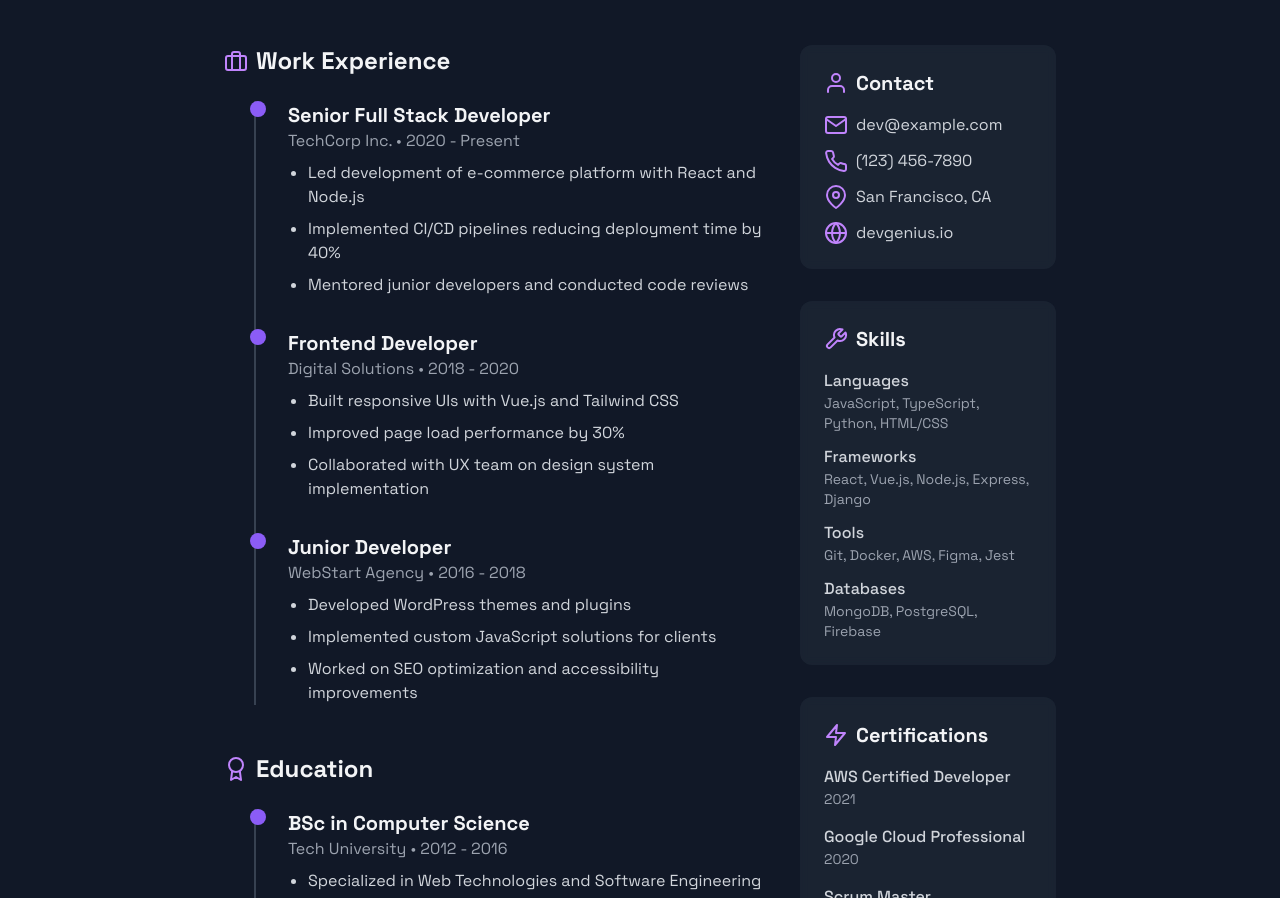
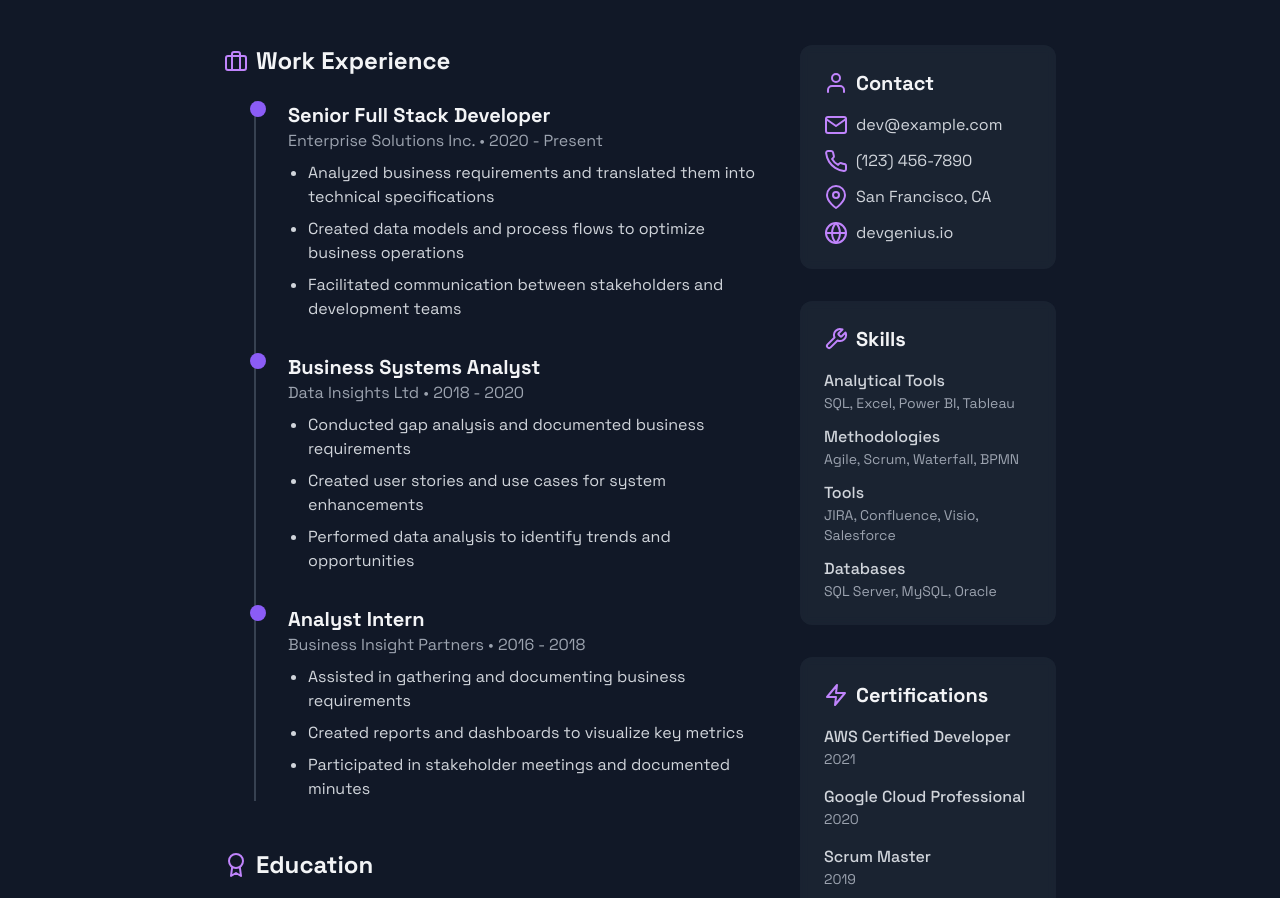
Before and after one commit to Jonjos95/TechnicalPortfolio, a plain HTML site: page resume.html in a window 1280 px wide. Shown: the part 207-1105 px from the top of the page. Drawn offline with nearby package versions, Linux system fonts and the light colour scheme.

Commit message:
Business Analyst

```diff
--- a/resume.html
+++ b/resume.html
@@ -74,8 +74,8 @@
     <main class="pt-32 pb-20 px-4 sm:px-6 lg:px-8 max-w-4xl mx-auto">
         <div class="flex flex-col md:flex-row justify-between items-start md:items-center mb-12">
             <div>
-                <h1 class="text-4xl font-extrabold tracking-tight mb-2 bg-clip-text text-transparent bg-gradient-to-r from-purple-400 to-pink-600">Dev Genius</h1>
-                <p class="text-xl text-gray-300">Full Stack Developer</p>
+                <h1 class="text-4xl font-extrabold tracking-tight mb-2 bg-clip-text text-transparent bg-gradient-to-r from-purple-400 to-pink-600">Business Analyst</h1>
+                <p class="text-xl text-gray-300">Data-Driven Business Analyst</p>
 </div>
             <div class="mt-4 md:mt-0">
                 <a href="#" class="inline-flex items-center px-4 py-2 border border-purple-500 text-purple-400 hover:bg-purple-900 hover:bg-opacity-30 rounded-md font-medium transition duration-300">
@@ -93,29 +93,29 @@
                     <div class="relative pl-16 timeline">
                         <div class="relative mb-8 timeline-item">
                             <h3 class="text-xl font-bold">Senior Full Stack Developer</h3>
-                            <p class="text-gray-400 mb-2">TechCorp Inc. • 2020 - Present</p>
+                    <p class="text-gray-400 mb-2">Enterprise Solutions Inc. • 2020 - Present</p>
                     <ul class="list-disc pl-5 text-gray-300 space-y-2">
-                                <li>Led development of e-commerce platform with React and Node.js</li>
-                                <li>Implemented CI/CD pipelines reducing deployment time by 40%</li>
-                                <li>Mentored junior developers and conducted code reviews</li>
+                        <li>Analyzed business requirements and translated them into technical specifications</li>
+                        <li>Created data models and process flows to optimize business operations</li>
+                        <li>Facilitated communication between stakeholders and development teams</li>
                     </ul>
 </div>
                         <div class="relative mb-8 timeline-item">
-                            <h3 class="text-xl font-bold">Frontend Developer</h3>
-                            <p class="text-gray-400 mb-2">Digital Solutions • 2018 - 2020</p>
+                            <h3 class="text-xl font-bold">Business Systems Analyst</h3>
+                            <p class="text-gray-400 mb-2">Data Insights Ltd • 2018 - 2020</p>
                             <ul class="list-disc pl-5 text-gray-300 space-y-2">
-                                <li>Built responsive UIs with Vue.js and Tailwind CSS</li>
-                                <li>Improved page load performance by 30%</li>
-                                <li>Collaborated with UX team on design system implementation</li>
+                                <li>Conducted gap analysis and documented business requirements</li>
+                                <li>Created user stories and use cases for system enhancements</li>
+                                <li>Performed data analysis to identify trends and opportunities</li>
                             </ul>
 </div>
                         <div class="relative timeline-item">
-                            <h3 class="text-xl font-bold">Junior Developer</h3>
-                            <p class="text-gray-400 mb-2">WebStart Agency • 2016 - 2018</p>
+                            <h3 class="text-xl font-bold">Analyst Intern</h3>
+                            <p class="text-gray-400 mb-2">Business Insight Partners • 2016 - 2018</p>
                             <ul class="list-disc pl-5 text-gray-300 space-y-2">
-                                <li>Developed WordPress themes and plugins</li>
-                                <li>Implemented custom JavaScript solutions for clients</li>
-                                <li>Worked on SEO optimization and accessibility improvements</li>
+                                <li>Assisted in gathering and documenting business requirements</li>
+                                <li>Created reports and dashboards to visualize key metrics</li>
+                                <li>Participated in stakeholder meetings and documented minutes</li>
                             </ul>
 </div>
                     </div>
@@ -158,20 +158,20 @@
                     </h2>
                     <div class="space-y-3">
                             <div>
-                            <h3 class="font-medium text-gray-300">Languages</h3>
-                            <p class="text-sm text-gray-400">JavaScript, TypeScript, Python, HTML/CSS</p>
+                                <h3 class="font-medium text-gray-300">Analytical Tools</h3>
+                                <p class="text-sm text-gray-400">SQL, Excel, Power BI, Tableau</p>
                             </div>
                             <div>
-                            <h3 class="font-medium text-gray-300">Frameworks</h3>
-                            <p class="text-sm text-gray-400">React, Vue.js, Node.js, Express, Django</p>
+                                <h3 class="font-medium text-gray-300">Methodologies</h3>
+                                <p class="text-sm text-gray-400">Agile, Scrum, Waterfall, BPMN</p>
                             </div>
                             <div>
                                 <h3 class="font-medium text-gray-300">Tools</h3>
-                            <p class="text-sm text-gray-400">Git, Docker, AWS, Figma, Jest</p>
+                                <p class="text-sm text-gray-400">JIRA, Confluence, Visio, Salesforce</p>
                             </div>
                             <div>
                                 <h3 class="font-medium text-gray-300">Databases</h3>
-                            <p class="text-sm text-gray-400">MongoDB, PostgreSQL, Firebase</p>
+                                <p class="text-sm text-gray-400">SQL Server, MySQL, Oracle</p>
                             </div>
 </div>
                 </section>
```
Also changed, not shown: index.html (+2 -2 lines). Lines whose indentation alone changed are shown as unchanged.
